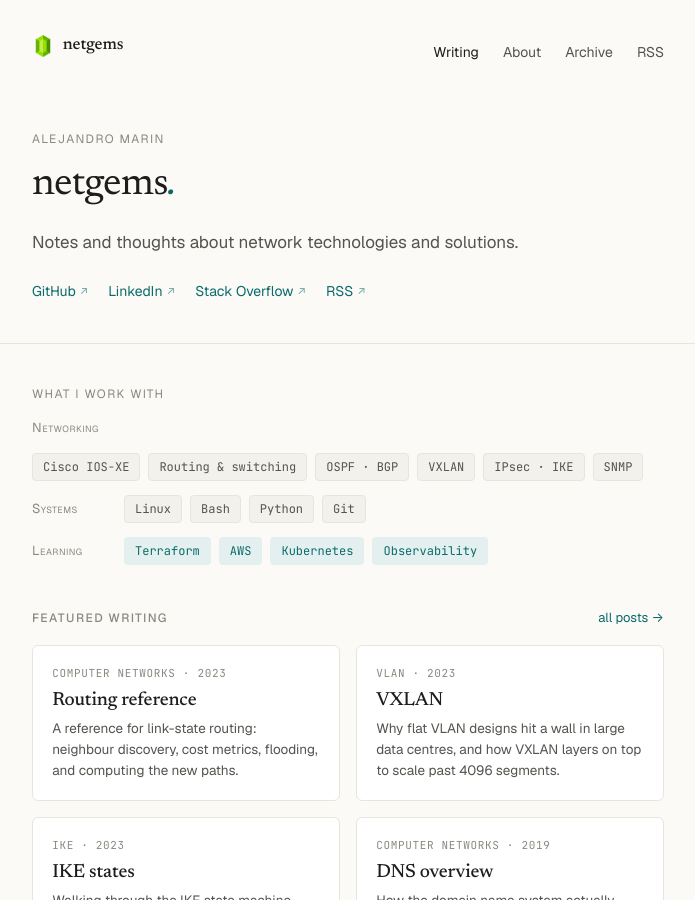
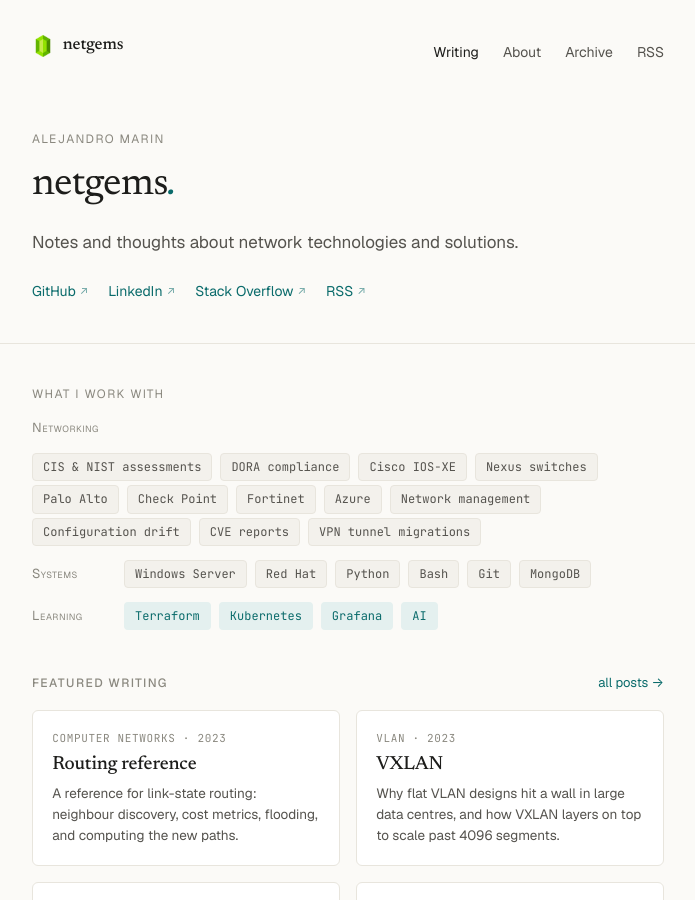
Before and after one commit to amarinjs/sitio, a Jekyll site: the page built from index.html, in a window 1280 px wide and 900 px high. Shown: the whole window, without its empty margins (292-987 px from the left). Built offline with Jekyll 4.4.1, drawn with Linux system fonts in a browser that asks for light colours; the list of posts is cut into pages by our own code.

Commit message:
Update What I work with chips
Refresh the skill groups to match current scope:
- Networking: CIS/NIST assessments, DORA compliance, Cisco
  IOS-XE, Nexus, Palo Alto, Check Point, Fortinet, Azure,
  network management, config drift, CVE reports, VPN migrations
- Systems: Windows Server, Red Hat, Python, Bash, Git, MongoDB
- Learning: Terraform, Kubernetes, Grafana, AI

Co-Authored-By: Claude Opus 4.7 (1M context) <noreply@anthropic.com>

```diff
--- a/_layouts/home.html
+++ b/_layouts/home.html
@@ -25,30 +25,38 @@ layout: default
     <div class="skill-group">
       <span class="skill-group-label">Networking</span>
       <div>
+        <span class="chip">CIS &amp; NIST assessments</span>
+        <span class="chip">DORA compliance</span>
         <span class="chip">Cisco IOS-XE</span>
-        <span class="chip">Routing &amp; switching</span>
-        <span class="chip">OSPF · BGP</span>
-        <span class="chip">VXLAN</span>
-        <span class="chip">IPsec · IKE</span>
-        <span class="chip">SNMP</span>
+        <span class="chip">Nexus switches</span>
+        <span class="chip">Palo Alto</span>
+        <span class="chip">Check Point</span>
+        <span class="chip">Fortinet</span>
+        <span class="chip">Azure</span>
+        <span class="chip">Network management</span>
+        <span class="chip">Configuration drift</span>
+        <span class="chip">CVE reports</span>
+        <span class="chip">VPN tunnel migrations</span>
       </div>
     </div>
     <div class="skill-group">
       <span class="skill-group-label">Systems</span>
       <div>
-        <span class="chip">Linux</span>
+        <span class="chip">Windows Server</span>
+        <span class="chip">Red Hat</span>
+        <span class="chip">Python</span>
         <span class="chip">Bash</span>
-        <span class="chip">Python</span>
         <span class="chip">Git</span>
+        <span class="chip">MongoDB</span>
       </div>
     </div>
     <div class="skill-group">
       <span class="skill-group-label">Learning</span>
       <div>
         <span class="chip learning">Terraform</span>
-        <span class="chip learning">AWS</span>
         <span class="chip learning">Kubernetes</span>
-        <span class="chip learning">Observability</span>
+        <span class="chip learning">Grafana</span>
+        <span class="chip learning">AI</span>
       </div>
     </div>
   </section>
```
